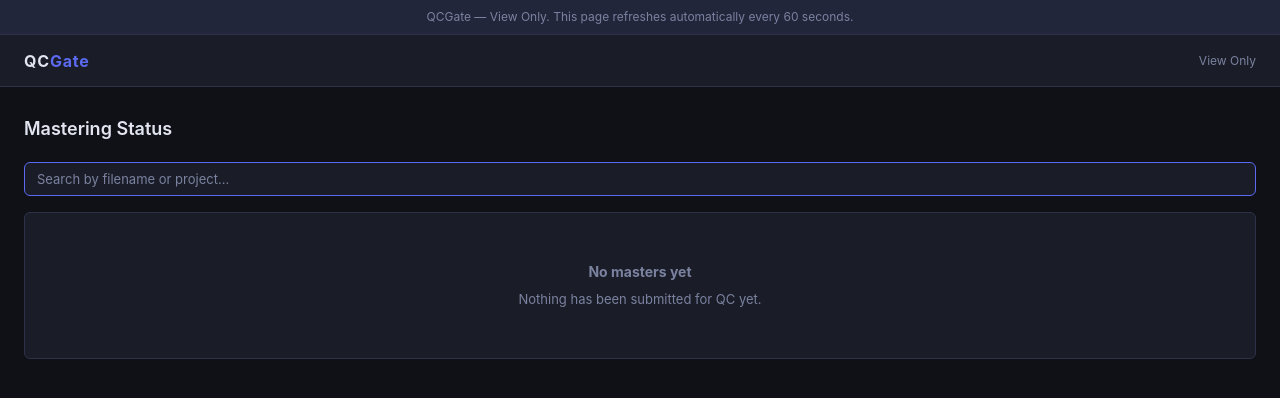
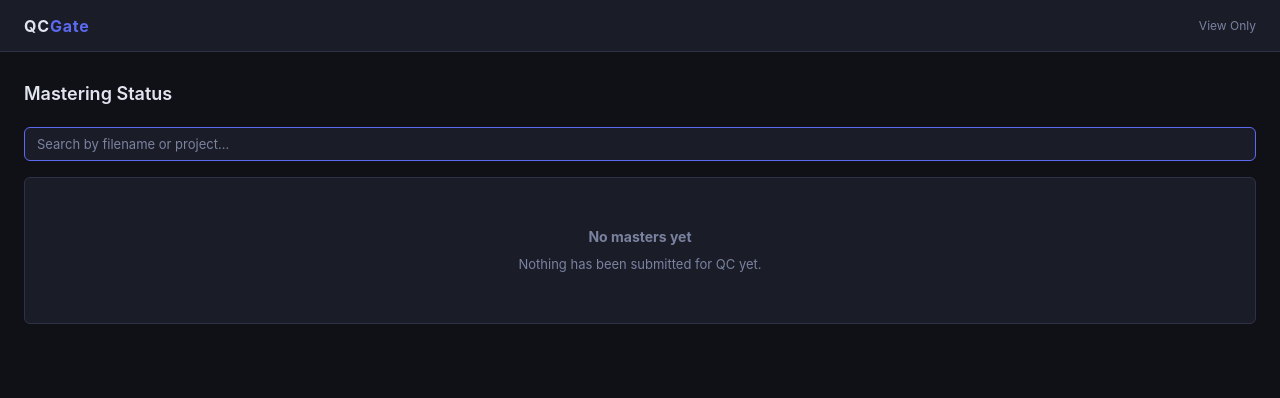
Before and after one commit to ianfvfx/qcgate, a FastAPI app: page /status in a window 1280 px wide. Shown: the top 398 px of the page. Run offline with FastAPI, Linux system fonts and the light colour scheme; data that the repository does not hold is empty; parts of the project's set-up code (start-up, migrations or seed data) failed here and were passed over; some libraries are stand-ins or nearby versions.

Commit message:
Remove stale 'View Only' banner from stakeholder pages
Co-Authored-By: Claude Sonnet 4.6 <noreply@anthropic.com>

```diff
--- a/qcgate/web/templates/stakeholder.html
+++ b/qcgate/web/templates/stakeholder.html
@@ -2,9 +2,6 @@
 {% block title %}QCGate — Status{% endblock %}
 
 {% block nav %}
-<div class="stakeholder-banner">
-    QCGate — View Only. This page refreshes automatically every 60 seconds.
-</div>
 <nav>
     <a class="nav-brand" href="/status">QC<span>Gate</span></a>
     <div class="nav-links">
--- a/qcgate/web/templates/stakeholder_detail.html
+++ b/qcgate/web/templates/stakeholder_detail.html
@@ -2,9 +2,6 @@
 {% block title %}QCGate — {{ master.filename }}{% endblock %}
 
 {% block nav %}
-<div class="stakeholder-banner">
-    QCGate — View Only. This page refreshes automatically every 60 seconds.
-</div>
 <nav>
     <a class="nav-brand" href="/status">QC<span>Gate</span></a>
     <div class="nav-links">
```
